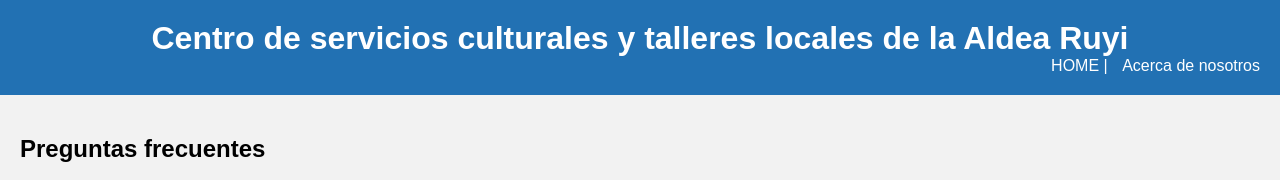
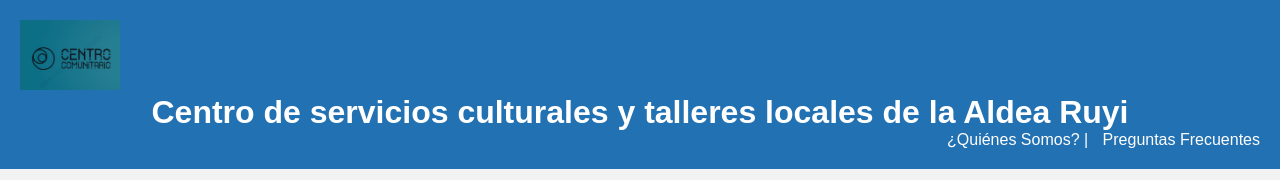
Before and after one commit to arturonavas/repogrupal-gen, a plain HTML site: page Preguntas-Frecuentes.html in a window 1280 px wide. Shown: the top 180 px of the page. Drawn offline with Linux system fonts and the light colour scheme; grey boxes are pictures that could not be loaded; a web font is replaced by a local one.

Commit message:
ajuste logo y nav

```diff
--- a/Preguntas-Frecuentes.html
+++ b/Preguntas-Frecuentes.html
@@ -6,17 +6,22 @@
     <link rel="preconnect" href="https://fonts.googleapis.com">
     <link rel="preconnect" href="https://fonts.gstatic.com" crossorigin>
     <link href="https://fonts.googleapis.com/css2?family=Sedan:ital@0;1&display=swap" rel="stylesheet">
+    <link rel="icon" type="image/png" href="img/logo.jpg">
     <title>Centro Comunitario</title>
     <link rel="stylesheet" href="/stylePreguntasFrecuentes.css">
 </head>
 <body>
-    <header>
-        <h1>Centro de servicios culturales y talleres locales de la Aldea Ruyi</h1>
-        <nav>
-          <a href="index.html">HOME</a> |
-          <a href="quienesSomos.html">Acerca de nosotros</a>
-        </nav>
-      </header>
+    <div class="container">
+        <header>
+          <div class="logo-container">
+              <img src="img/logo.jpg" alt="Logo de tu empresa">
+          </div>
+          <h1>Centro de servicios culturales y talleres locales de la Aldea Ruyi</h1>
+          <nav>
+              <a href="quienesSomos.html">¿Quiénes Somos?</a> |
+              <a href="Preguntas-Frecuentes.html">Preguntas Frecuentes</a>
+          </nav>
+        </header>
     <article>
         <h2>Preguntas frecuentes</h2>
         <figure class="banner">
--- a/stylePreguntasFrecuentes.css
+++ b/stylePreguntasFrecuentes.css
@@ -9,6 +9,15 @@ header {
     background-color: #2271b3;
     color: #ffffff;
     padding: 20px;
+}
+
+.logo-container {
+    margin-right: 20px;
+}
+
+.logo-container img {
+    height: 70px;
+    width: auto;
 }
 
 header h1 {
@@ -25,6 +34,7 @@ header nav a {
     text-decoration: none;
     margin-left: 10px;
 }
+
 
 article {
     padding: 20px;
```
